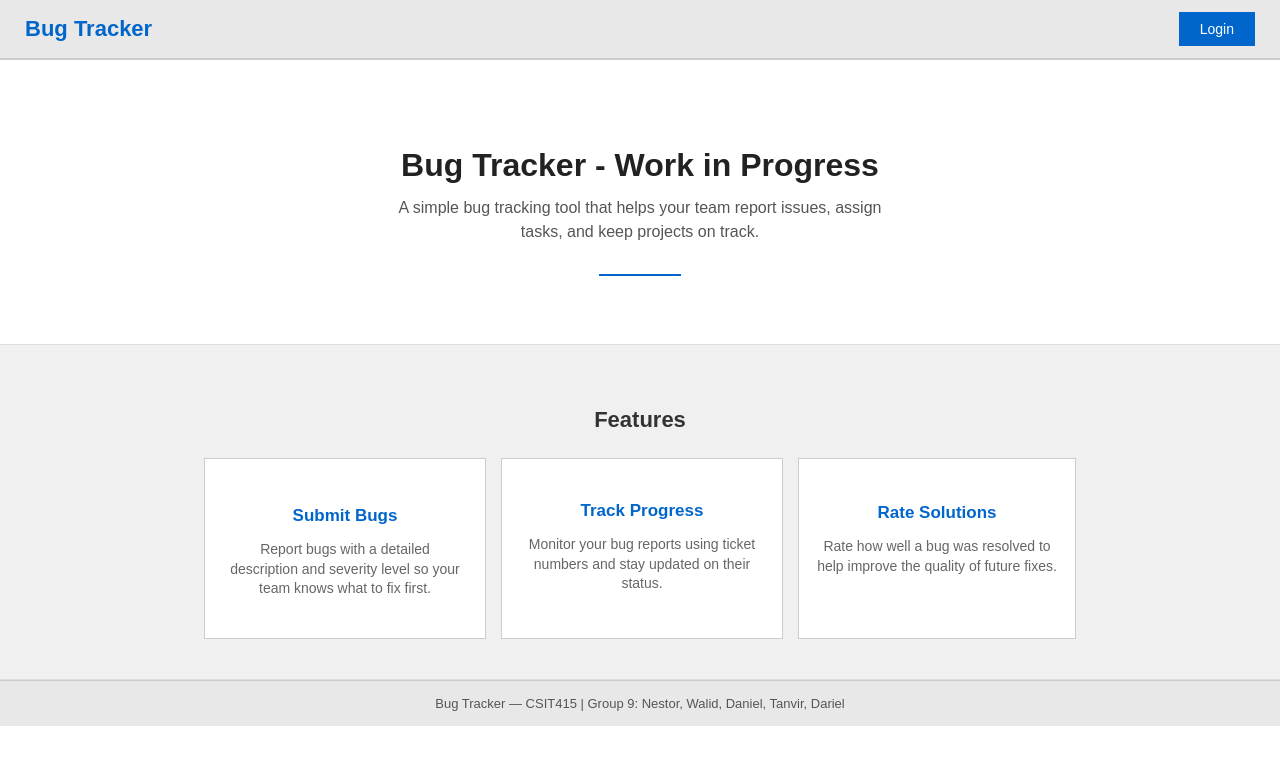
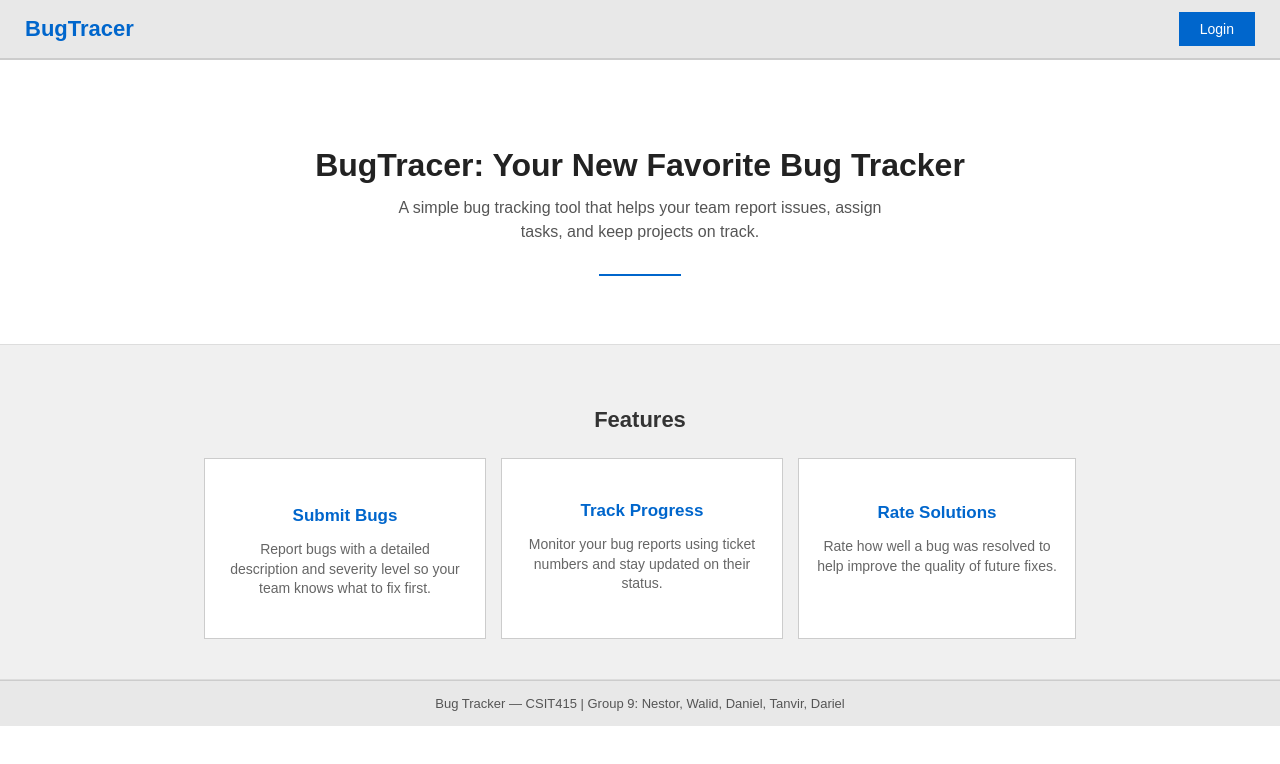
Before and after one commit to Waloxis/SW2, a React (Create React App) app in the folder frontend/: page / in a window 1280 px wide. Shown: the top 764 px of the page. Built offline with nearby package versions, Linux system fonts and the light colour scheme; the HTML template or start-up script is replaced by a standard one.

Commit message:
name change update

```diff
--- a/frontend/src/pages/AdminPanel.jsx
+++ b/frontend/src/pages/AdminPanel.jsx
@@ -74,7 +74,7 @@ function AdminPanel() {
         backgroundColor: '#f0f0f0',
         borderBottom: '2px solid #cccccc',
       }}>
-        <h1 style={{ margin: 0, fontSize: '22px', color: '#0066cc' }}>Bug Tracker</h1>
+        <h1 style={{ margin: 0, fontSize: '22px', color: '#0066cc' }}>BugTracer</h1>
         <div style={{ display: 'flex', gap: '10px', alignItems: 'center' }}>
           <button onClick={() => navigate('/dashboard')} style={{ padding: '8px 16px', backgroundColor: 'transparent', color: '#0066cc', border: 'none', cursor: 'pointer', fontSize: '14px' }}>Dashboard</button>
           <button onClick={() => navigate('/bugs')} style={{ padding: '8px 16px', backgroundColor: 'transparent', color: '#0066cc', border: 'none', cursor: 'pointer', fontSize: '14px' }}>Bugs</button>
--- a/frontend/src/pages/BugForm.jsx
+++ b/frontend/src/pages/BugForm.jsx
@@ -67,7 +67,7 @@ function BugForm() {
         borderBottom: '2px solid #cccccc',
       }}>
         <h1 style={{ margin: 0, fontSize: '22px', color: '#0066cc' }}>
-          Bug Tracker
+          BugTracer
         </h1>
         <div style={{ display: 'flex', gap: '10px', alignItems: 'center' }}>
           <button onClick={() => navigate('/dashboard')} style={{ padding: '8px 16px', backgroundColor: 'transparent', color: '#0066cc', border: 'none', cursor: 'pointer', fontSize: '14px' }}>Dashboard</button>
--- a/frontend/src/pages/BugList.jsx
+++ b/frontend/src/pages/BugList.jsx
@@ -78,7 +78,7 @@ function BugList() {
         borderBottom: '2px solid #cccccc',
       }}>
         <h1 style={{ margin: 0, fontSize: '22px', color: '#0066cc' }}>
-          Bug Tracker
+          BugTracer
         </h1>
         <div style={{ display: 'flex', gap: '10px', alignItems: 'center' }}>
           <button onClick={() => navigate('/dashboard')} style={{ padding: '8px 16px', backgroundColor: 'transparent', color: '#0066cc', border: 'none', cursor: 'pointer', fontSize: '14px' }}>Dashboard</button>
--- a/frontend/src/pages/Dashboard.jsx
+++ b/frontend/src/pages/Dashboard.jsx
@@ -89,7 +89,7 @@ function Dashboard() {
       }}>
         {/* app name */}
         <h1 style={{ margin: 0, fontSize: '22px', color: '#0066cc' }}>
-          Bug Tracker
+          BugTracer
         </h1>
 
         {/* nav links */}
--- a/frontend/src/pages/LandingPage.jsx
+++ b/frontend/src/pages/LandingPage.jsx
@@ -36,7 +36,7 @@ function LandingPage() {
       }}>
         {/* app name - I just used a h1 tag for this */}
         <h1 style={{ margin: 0, fontSize: '22px', color: '#0066cc' }}>
-          Bug Tracker
+          BugTracer
         </h1>
 
         {/* login button */}
@@ -70,7 +70,7 @@ function LandingPage() {
           marginBottom: '12px',
           fontWeight: 'bold',
         }}>
-          Bug Tracker - Work in Progress
+          BugTracer: Your New Favorite Bug Tracker
         </h2>
 
         {/* description paragraph */}
```
